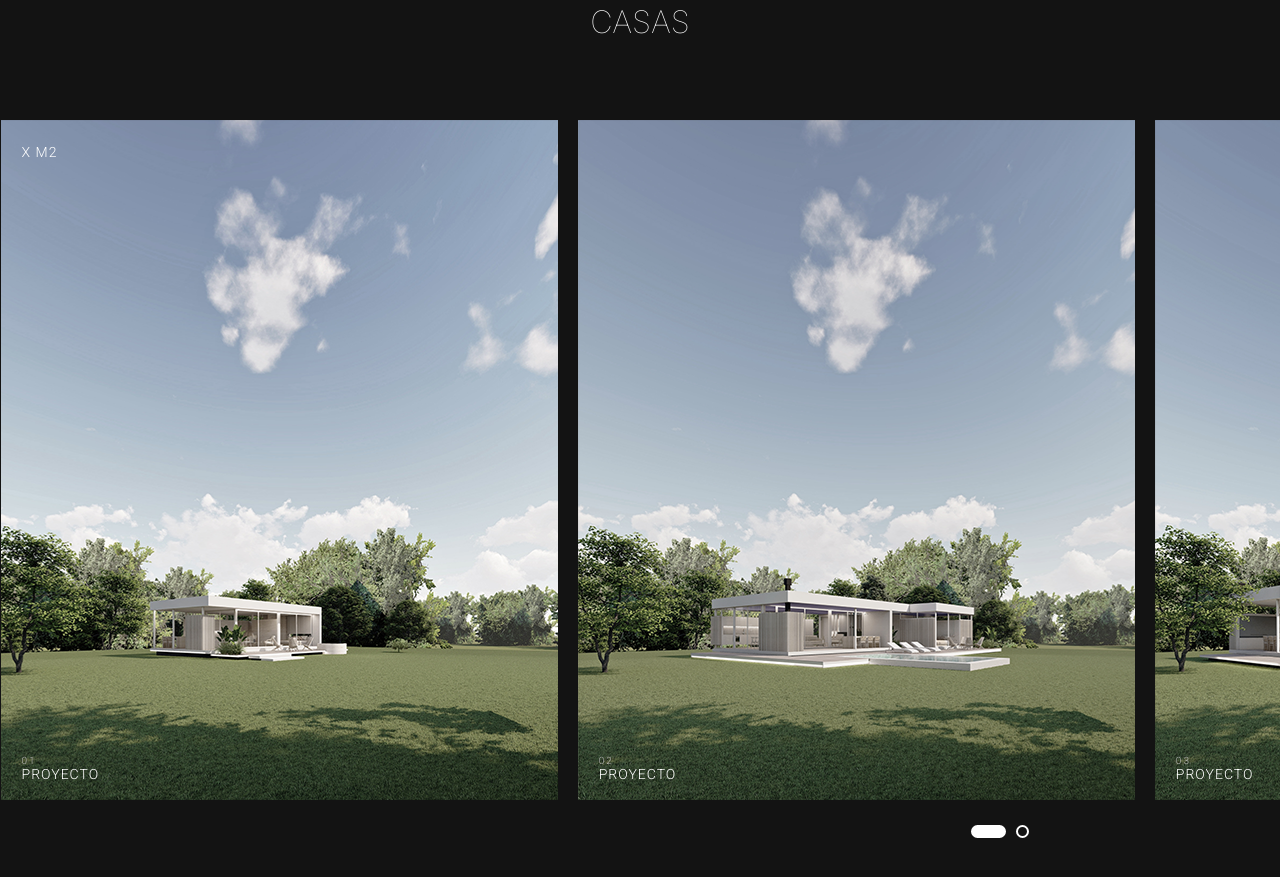
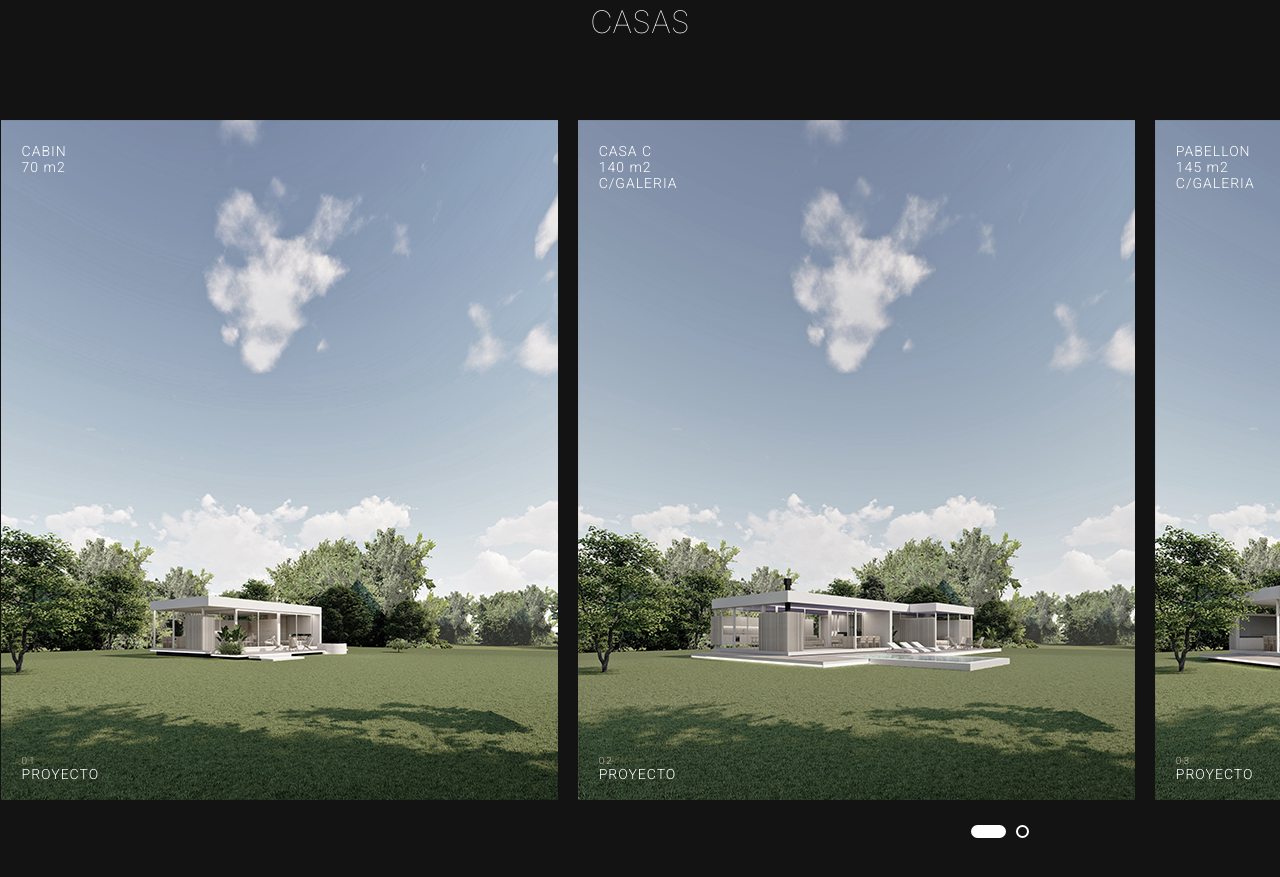
Before and after one commit to Cla4rk/DasHaus, a website: page index.html in a window 1280 px wide. Shown: the part 1714-2591 px from the top of the page. Drawn offline with nearby package versions, Linux system fonts and the light colour scheme; some packages are replaced by stand-ins of ours; a script that the page names is missing; a web font is replaced by a local one.

Commit message:
se agregaron los m2 de cada casa (sin disenio)

```diff
--- a/index.html
+++ b/index.html
@@ -160,8 +160,9 @@
             <h2 class="title reveal">CASAS</h2>
             <div style="width: 2000px;" class="carousel owl-carousel reveal">
                 <div class="card0">
-                    <div class="texto" style="position: absolute; bottom: 640px;">
-                        X M2
+                    <div class="texto" style="position: absolute; bottom: 625px; width: 60PX;">
+                        CABIN
+                        70 m2
                     </div>
                     <div class="box">
                         <div class="texto">
@@ -170,6 +171,10 @@
                     </div>
                 </div>
                 <div class="card1">
+                    <div class="texto" style="position: absolute; bottom: 609px; width: 60PX;">
+                        CASA C
+                        140 m2 C/GALERIA
+                    </div>
                     <div class="box">
                         <div class="texto">
                             <p>02</p>PROYECTO
@@ -177,6 +182,10 @@
                     </div>
                 </div>
                 <div class="card2">
+                    <div class="texto" style="position: absolute; bottom: 609px; width: 60PX;">
+                        PABELLON
+                        145 m2 C/GALERIA
+                    </div>
                     <div class="box">
                         <div class="texto">
                             <p>03</p>PROYECTO
@@ -184,6 +193,10 @@
                     </div>
                 </div>
                 <div class="card3">
+                    <div class="texto" style="position: absolute; bottom: 625px; width: 147PX;">
+                        TRES HAB 1 PLANTA
+                        180 m2 C/GALERIA
+                    </div>
                     <div class="box">
                         <div class="texto">
                             <p>04</p>PROYETO
@@ -191,6 +204,10 @@
                     </div>
                 </div>
                 <div class="card4">
+                    <div class="texto" style="position: absolute; bottom: 625px; width: 147PX;">
+                        CASA DOS PLANTAS
+                        280 m2 C/GALERIA
+                    </div>
                     <div class="box">
                         <div class="texto">
                             <p>05</p>PROYECTO
```
